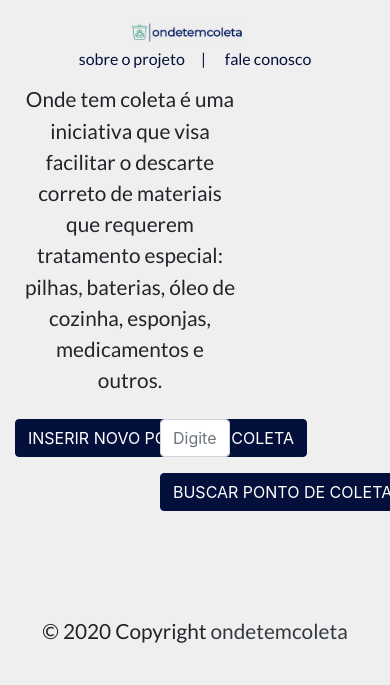
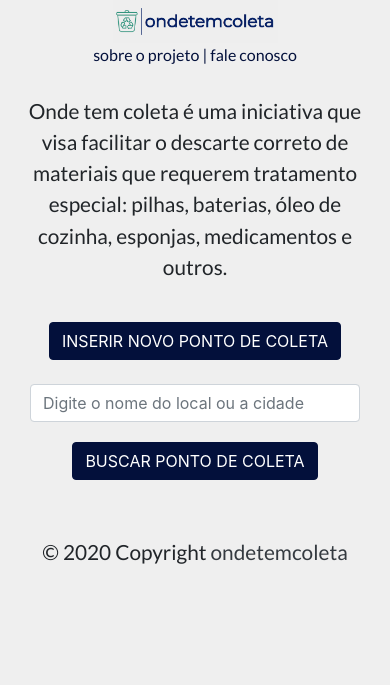
Before and after one commit to biancaguzenski/ondetemcoleta, a Rails app: page / in a window 390 px wide; the page is wider, and only the part inside the window is pictured. Shown: the top 685 px of that part. Run offline with Rails 7, Linux system fonts and the light colour scheme; style sheets or scripts are compiled from the project's sources; some libraries are stand-ins or nearby versions.

Commit message:
Altered css to make it responsive .

```diff
--- a/app/assets/stylesheets/application.scss
+++ b/app/assets/stylesheets/application.scss
@@ -1,5 +1,6 @@
 body, html, .card {
     background-color: #efefef !important;
+    size: 100%;
 }
 
 
@@ -33,12 +34,15 @@ body, html, .card {
     border-radius: 1em;
   }
 
-.logo-image img{
-    width: 50%;
-    height: 50%;
+.logo-image {
+    width: 100%;
+    height: 100%;
     overflow: hidden;
 }
-
+.logo-image img {
+    width: 100%;
+    height: 100%;
+}
 .insert-search-button {
     background-color: rgb(3, 16, 59) !important;
     border-color: rgb(3, 16, 59) !important;
@@ -86,3 +90,7 @@ $fa-font-path: '@fortawesome/fontawesome-free/webfonts';
 @import '@fortawesome/fontawesome-free/scss/solid';
 @import '@fortawesome/fontawesome-free/scss/regular';
 @import '@fortawesome/fontawesome-free/scss/v4-shims';
+
+/*
+*= require normalize-rails
+*/
--- a/app/views/collection_points/home.html.erb
+++ b/app/views/collection_points/home.html.erb
@@ -1,22 +1,19 @@
-<div class="text-center pb-5">
+<div class="text-center">
     <div class="row justify-content-md-center">
-      <div class="col-8">
-        <p class="p-2 home-text">Onde tem coleta é uma iniciativa que visa facilitar o descarte correto de materiais que requerem tratamento especial: pilhas, baterias, óleo de cozinha, esponjas, medicamentos e outros.</p>
+      <div class="col pt-4">
+        <p class="home-text">Onde tem coleta é uma iniciativa que visa facilitar o descarte correto de materiais que requerem tratamento especial: pilhas, baterias, óleo de cozinha, esponjas, medicamentos e outros.</p>
       </div>
-    </div>
-    <div class="row justify-content-md-center">
-      <div class="col-4">
+      <div class="col pt-4">
         <%= link_to "INSERIR NOVO PONTO DE COLETA", new_collection_point_path , html_options = {class:"btn btn-success button-font text-white insert-search-button"} %>
-      </div>
-      <div class="col-4">
+
         <%= form_tag collection_points_path, method: :get, class:"" do %>
-            <div class="form-group col">
+            <div class="form-group col pt-4">
               <%= text_field_tag "search", @name, placeholder: "Digite o nome do local ou a cidade", class:"form-control" %>
             </div>
-            <div class="form-group col">
+            <div class="form-group col pt-1">
               <%= button_to "BUSCAR PONTO DE COLETA", nil, class:"btn btn-success insert-search-button button-font text-white" %>
             </div>
         <% end %>
-      </div>
-     </div>
+        </div>
+    </div>
 </div>
--- a/app/views/layouts/application.html.erb
+++ b/app/views/layouts/application.html.erb
@@ -15,21 +15,25 @@
   </head>
 
   <body>
-    <div class="container mt-3">
+    <div class="container-md container-fluid m-auto">
       <header>
         <nav class="navbar navbar-expand-lg navbar-light nav-footer-bg p-0">
           <div class="container">
-                <a class="navbar-brand p-0" href="/">
+            <div class="row justify-content-center">
+              <div class="col col-6 align-self-center">
+                <a class="" href="/">
                   <div class="logo-image">
                     <%= image_tag ("3.png") %>
                   </div>
                 </a>
-          </div>
+              </div>
+            </div>
+            </div>
         </nav>
         <div class="text-navbar">
           <div class="text-center pb-1 nav-footer-bg">
-            <a class="text-navbar mr-3" href="/">sobre o projeto</a>|
-            <a class="text-navbar ml-3" href="/">fale conosco</a>
+            <a class="text-navbar" href="/">sobre o projeto </a>|
+            <a class="text-navbar" href="/">fale conosco</a>
           </div>
         </div>
       </header>
```
Also changed, not shown: Gemfile, Gemfile.lock.
